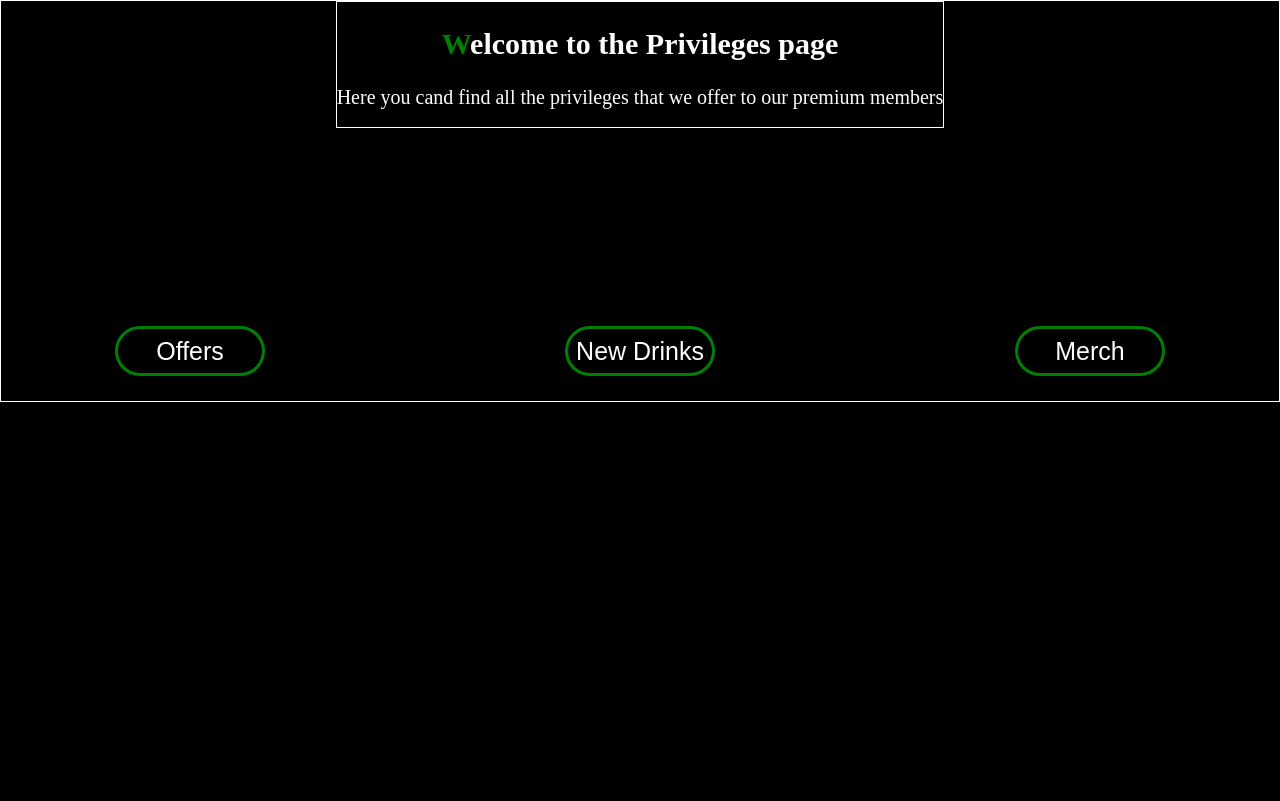
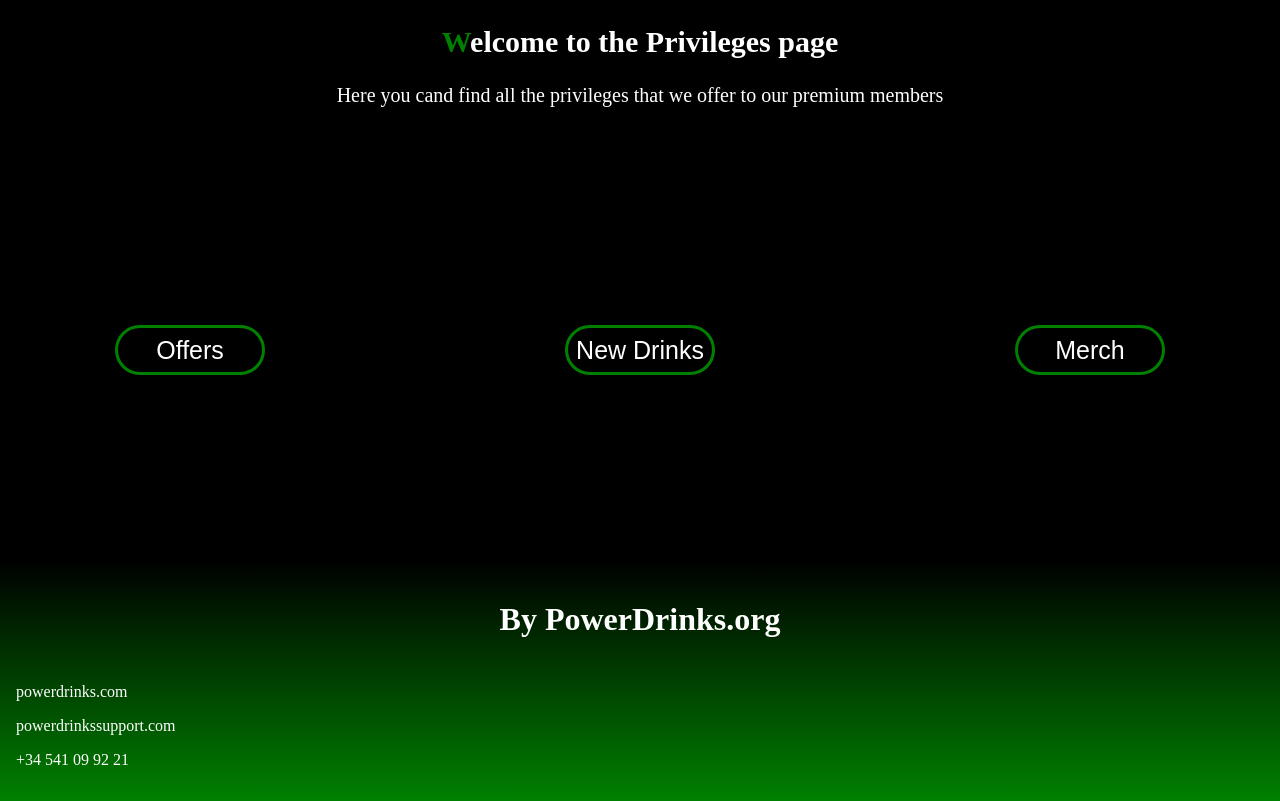
Before and after one commit to Erikgavs/proyecto-web, a Python web app: template Web/flask/templates/privileges.html in a window 1280 px wide. Shown: the part 175-976 px from the top of the page. Before the commit the page ends 577 px from the top, so only its background shows below. Run offline with Jinja, Linux system fonts and the light colour scheme; the template is opened without the code that fills it, so the values that code supplies are empty.

Commit message:
acabada la página de privilegios

```diff
--- a/Web/flask/static/css/styles.css
+++ b/Web/flask/static/css/styles.css
@@ -1029,17 +1029,15 @@ footer h1{
 .main-privileges{
     background-color: black;
     color: white;
-    height: 80vh;
+    height: 70vh;
 }
 
 .article-privileges{
-    border: 1px solid white;
     height: 100px
 }
 
 .header-article{
     text-align: center;
-    border: 1px solid white;
     font-size: 20px;
     height: 125px;
 }
@@ -1067,10 +1065,11 @@ footer h1{
     font-size: 25px;
     border: 3px green solid;
     cursor: pointer;
+    transition: transform .2s;
 }
 
 .Offers:hover{
-    transition: ease-in red;
+    transform: scale(1.10);
 }
 
 .New_Drinks{
@@ -1082,6 +1081,11 @@ footer h1{
     background: transparent;
     border: 3px green solid;
     color: white;
+    transition: transform .2s;
+}
+
+.New_Drinks:hover{
+    transform: scale(1.10);
 }
 
 .Merch{
@@ -1093,4 +1097,9 @@ footer h1{
     background: transparent;
     border: 3px green solid;
     color: white;
+    transition: transform .2s;
 }
+
+.Merch:hover{
+    transform: scale(1.10);
+}
--- a/Web/flask/templates/privileges.html
+++ b/Web/flask/templates/privileges.html
@@ -26,5 +26,15 @@
                 <button class="Merch">Merch</button>
             </div>
         </article>
+    </main>
+    <footer class="footer-flex">
+        <h1>By PowerDrinks.org</h1>
+            <div class="contact">
+                <!--Redes sociales y número-->
+                <p class="p-1-footer">powerdrinks.com</p>
+                <p class="p-2-footer">powerdrinkssupport.com</p>
+                <p class="p-3-footer">+34 541 09 92 21</p>
+            </div>
+    </footer>
 </body>
 </html>
```
